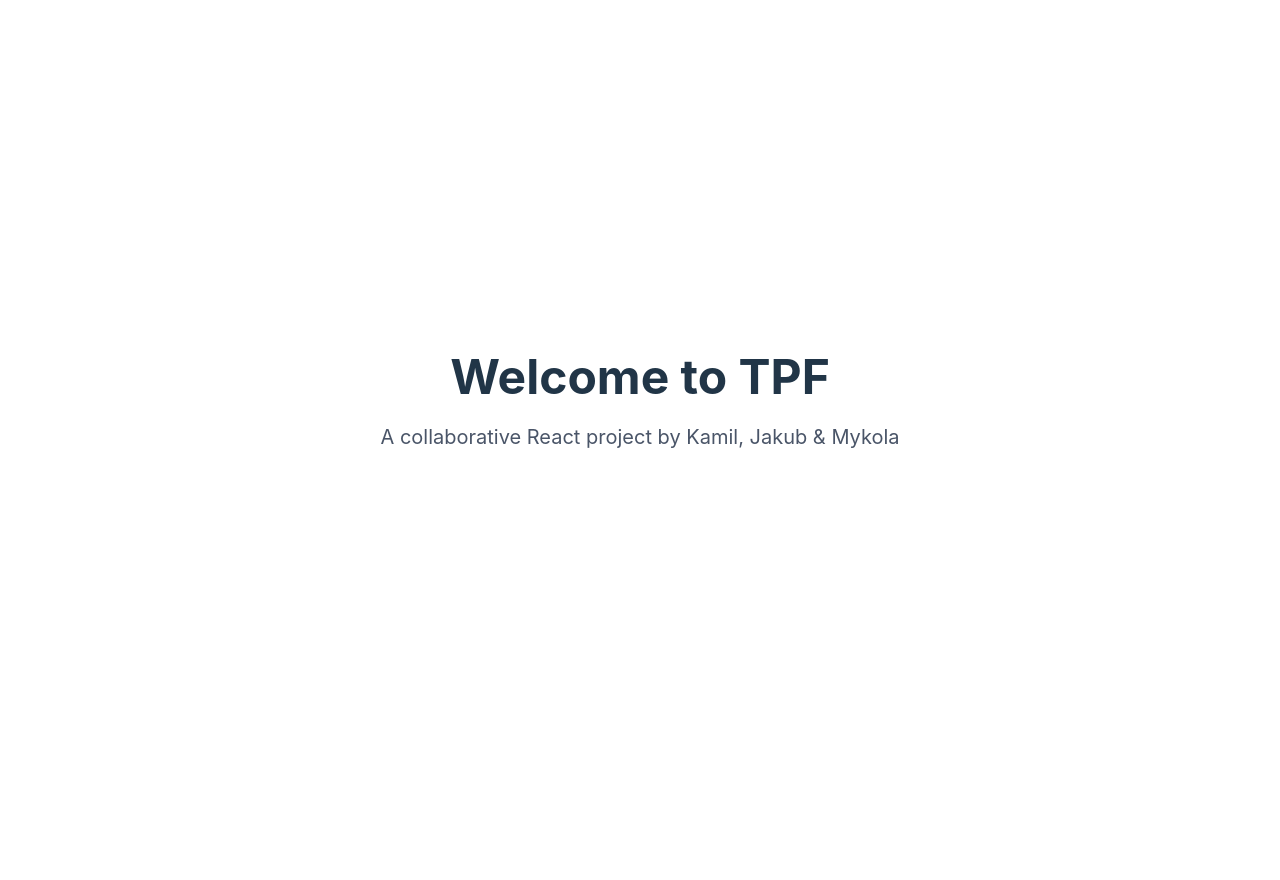
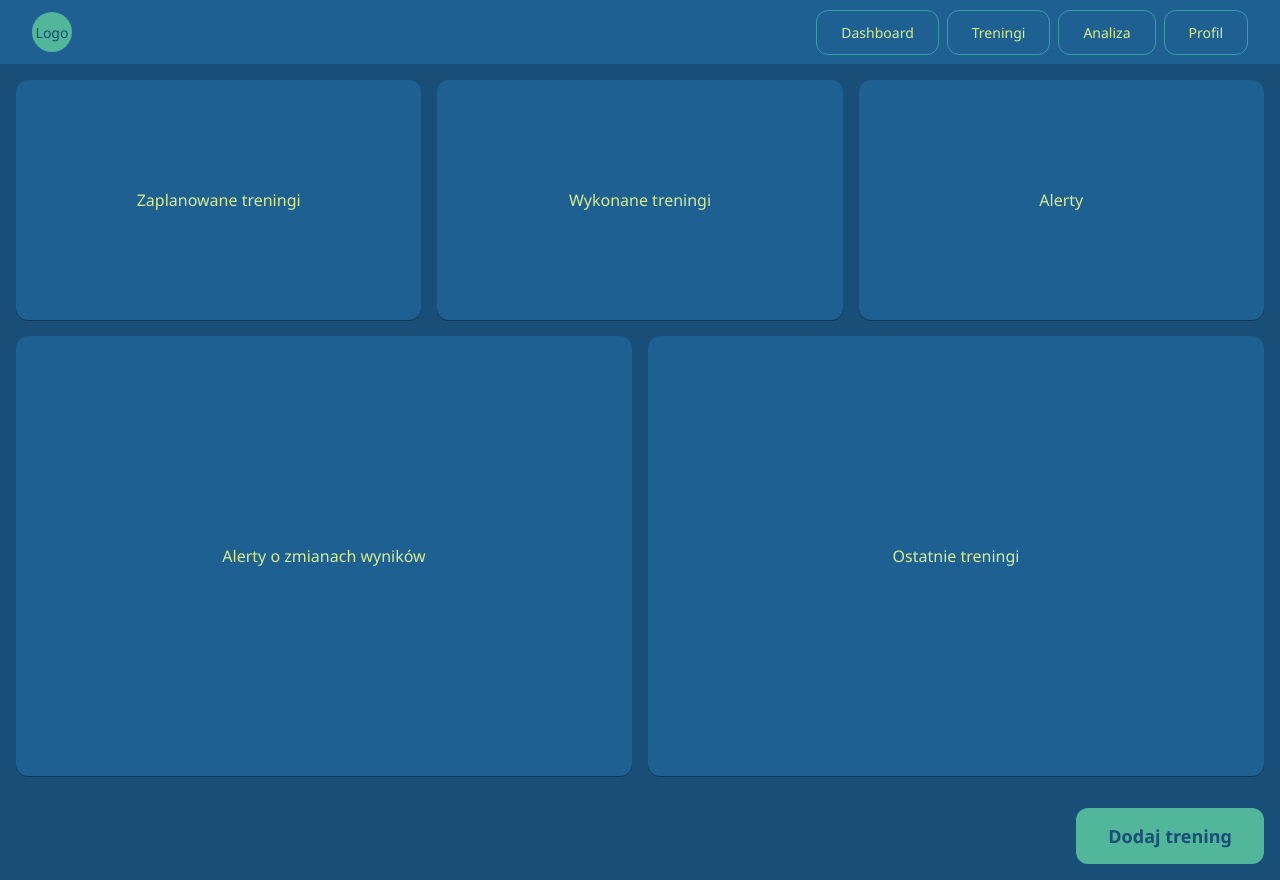
Before and after one commit to Progyption/TPF_GymTracker, a React (Vite) app: page / in a window 1280 px wide. Before the commit the page ends 800 px from the top, so only its background shows below. Built offline with nearby package versions, Linux system fonts and the light colour scheme.

Commit message:
Wstępny zarys strony

```diff
--- a/src/pages/Home/Home.jsx
+++ b/src/pages/Home/Home.jsx
@@ -1,12 +1,40 @@
-import styles from './Home.module.css'
+import styles from './Home.module.css';
 
 function Home() {
-  return (
-    <main className={styles.container}>
-      <h1 className={styles.title}>Welcome to TPF</h1>
-      <p className={styles.subtitle}>A collaborative React project by Kamil, Jakub & Mykola</p>
-    </main>
-  )
+    return (
+        <div className={styles.page}>
+
+            {/* HEADER */}
+            <header className={styles.header}>
+                <div className={styles.logo}>Logo</div>
+                <nav className={styles.nav}>
+                    <button>Dashboard</button>
+                    <button>Treningi</button>
+                    <button>Analiza</button>
+                    <button>Profil</button>
+                </nav>
+            </header>
+
+            {/* MAIN */}
+            <main className={styles.main}>
+                <div className={styles.topRow}>
+                    <div className={styles.card}>Zaplanowane treningi</div>
+                    <div className={styles.card}>Wykonane treningi</div>
+                    <div className={styles.card}>Alerty</div>
+                </div>
+                <div className={styles.bottomRow}>
+                    <div className={styles.card}>Alerty o zmianach wyników</div>
+                    <div className={styles.card}>Ostatnie treningi</div>
+                </div>
+            </main>
+
+            {/* FOOTER */}
+            <footer className={styles.footer}>
+                <button className={styles.addButton}>Dodaj trening</button>
+            </footer>
+
+        </div>
+    );
 }
 
-export default Home
+export default Home;
--- a/src/pages/Home/Home.module.css
+++ b/src/pages/Home/Home.module.css
@@ -1,21 +1,109 @@
-.container {
+.page {
+  background-color: #184E77;
+  font-family: 'Segoe UI', Roboto, sans-serif;
+  color: #D9ED92;
+  min-height: 100vh;
   display: flex;
   flex-direction: column;
+}
+
+.header {
+  height: 64px;
+  padding: 0 32px;
+  display: flex;
+  align-items: center;
+  justify-content: space-between;
+  background-color: #1E6091;
+}
+
+.logo {
+  width: 40px;
+  height: 40px;
+  border-radius: 50%;
+  background-color: #52B69A;
+  display: flex;
   align-items: center;
   justify-content: center;
-  min-height: 100vh;
-  gap: 1rem;
-  padding: 2rem;
-  text-align: center;
+  font-size: 14px;
+  color: #184E77;
 }
 
-.title {
-  font-size: 3rem;
-  font-weight: 700;
-  color: #213547;
+.nav {
+  display: flex;
+  gap: 8px;
 }
 
-.subtitle {
-  font-size: 1.25rem;
-  color: #4a5568;
+.nav button {
+  padding: 12px 24px;
+  border-radius: 12px;
+  border: 1px solid #34A0A4;
+  background-color: #1E6091;
+  color: #D9ED92;
+  font-size: 14px;
+  cursor: pointer;
 }
+
+.main {
+  flex: 1;
+  max-width: 1280px;
+  width: 100%;
+  margin: 0 auto;
+  padding: 16px;
+  display: flex;
+  flex-direction: column;
+  gap: 16px;
+}
+
+.card {
+  background-color: #1E6091;
+  border-radius: 12px;
+  padding: 16px;
+  box-shadow: 0 1px 0.5px rgba(0, 0, 0, 0.3);
+  color: #D9ED92;
+  font-size: 16px;
+  font-weight: 500;
+  display: flex;
+  align-items: center;
+  justify-content: center;
+}
+
+.topRow {
+  display: grid;
+  grid-template-columns: repeat(3, 1fr);
+  gap: 16px;
+}
+
+.topRow .card {
+  height: 240px;
+}
+
+.bottomRow {
+  display: grid;
+  grid-template-columns: 1fr 1fr;
+  gap: 16px;
+}
+
+.bottomRow .card {
+  height: 440px;
+}
+
+.footer {
+  max-width: 1280px;
+  width: 100%;
+  margin: 0 auto;
+  padding: 16px;
+  display: flex;
+  justify-content: flex-end;
+}
+
+.addButton {
+  padding: 16px 32px;
+  border-radius: 12px;
+  border: none;
+  background-color: #52B69A;
+  color: #184E77;
+  font-size: 18px;
+  font-weight: 600;
+  cursor: pointer;
+  min-height: 32px;
+}
--- a/src/styles/global.css
+++ b/src/styles/global.css
@@ -12,7 +12,7 @@
   font-weight: 400;
   color-scheme: light dark;
   color: #213547;
-  background-color: #ffffff;
+  background-color: transparent;
 }
 
 body {
@@ -41,12 +41,9 @@ img, svg {
 button {
   border-radius: 8px;
   border: 1px solid transparent;
-  padding: 0.6em 1.2em;
   font-size: 1em;
   font-weight: 500;
   font-family: inherit;
-  background-color: #1a1a1a;
-  color: #ffffff;
   cursor: pointer;
   transition: border-color 0.25s;
 }
```
